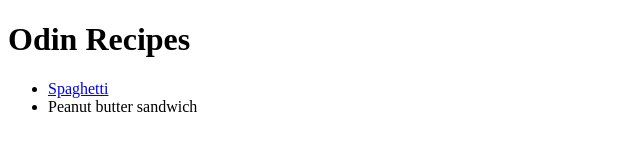
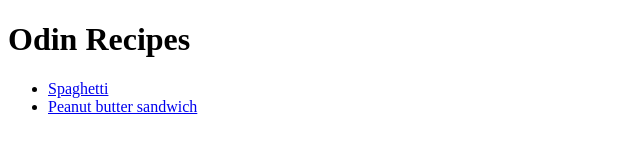
Before and after one commit to yamintayyar/odin-recipes, a plain HTML site: page index.html in a window 1280 px wide. Shown: the whole page, without its empty margins (0-640 px from the left). Drawn offline with Linux system fonts and the light colour scheme.

Commit message:
Fix broken peanut butter sandwich link

```diff
--- a/index.html
+++ b/index.html
@@ -15,7 +15,7 @@
             </li>
 
             <li>
-                <a hred = "./recipes/pbsandwich.html">Peanut butter sandwich</a>
+                <a href = "./recipes/pbsandwich.html">Peanut butter sandwich</a>
             </li>
         </ul>
     </body>
```
